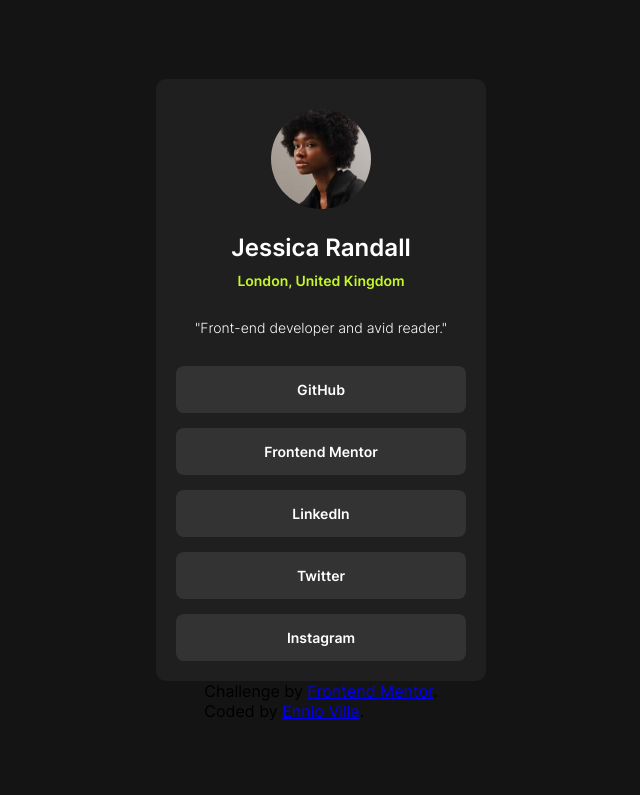
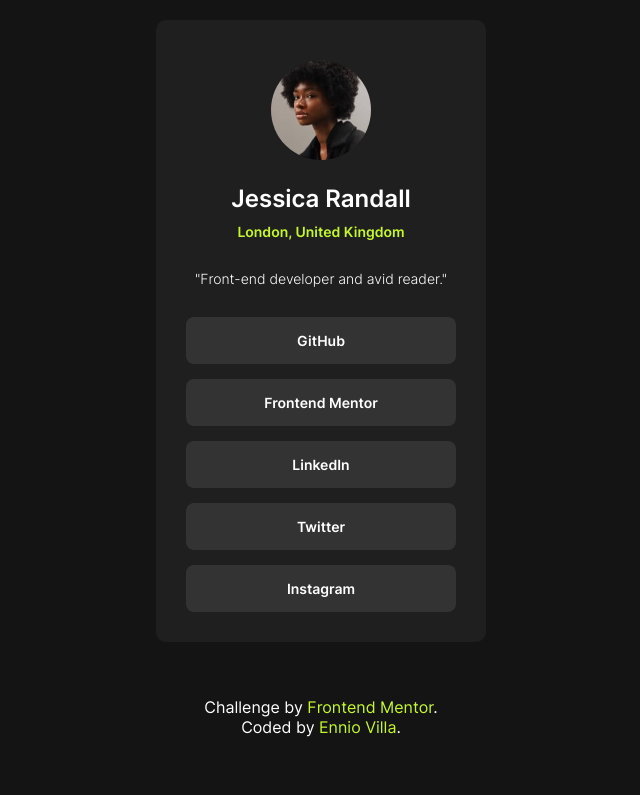
Before and after one commit to enniovilla/social-links-profile, a plain HTML site: page index.html in a window 1280 px wide. Shown: the whole page, without its empty margins (319-959 px from the left). Drawn offline with Linux system fonts and the light colour scheme.

Commit message:
Add footer style

```diff
--- a/assets/css/style.css
+++ b/assets/css/style.css
@@ -22,7 +22,7 @@ body {
 
 .container {
     background-color: hsl(0, 0%, 12%);
-    padding: 20px;
+    padding: 30px;
     text-align: center;
     border-radius: 10px;
     width: 330px;
@@ -69,3 +69,17 @@ p {
     color: hsl(0, 0%, 8%);
     cursor: pointer;
 }
+
+footer {
+    height: 150px;
+    display: flex;
+    flex-direction: column;
+    justify-content: center;
+    align-items: center;
+    color: hsl(0, 0%, 100%);
+}
+
+footer a {
+    text-decoration: none;
+    color: hsl(75, 94%, 57%);
+}
```
